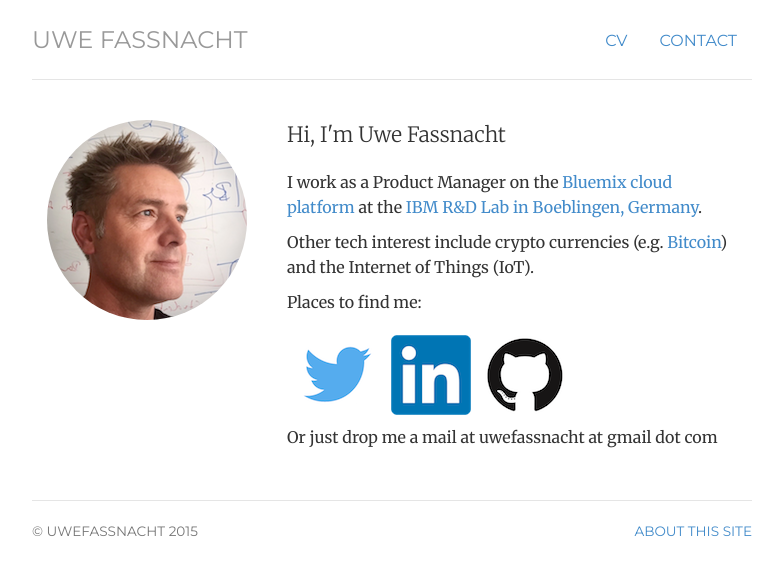
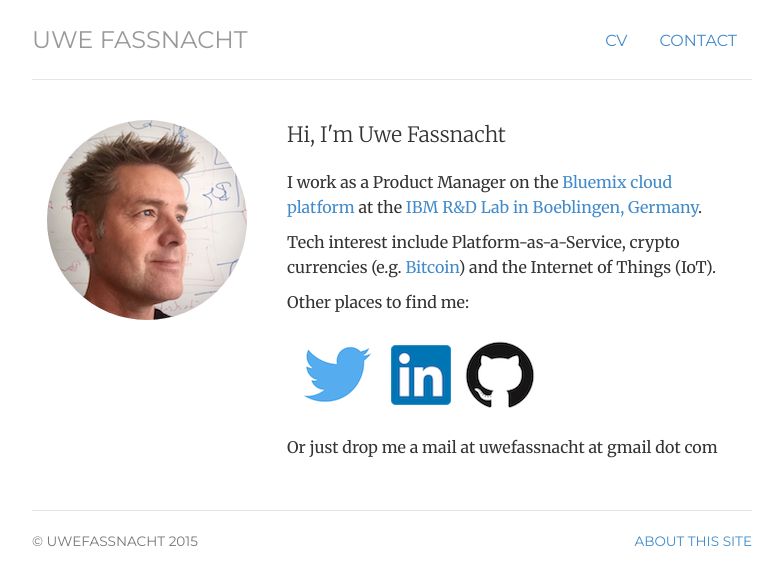
Before and after one commit to uwefassnacht/uwefassnacht.github.io, a Jekyll site: the page built from index.html, in a window 1280 px wide. Shown: the top 585 px of the page, without its empty margins (248-1031 px from the left). Built offline with Jekyll 4.4.1, drawn with Linux system fonts in a browser that asks for light colours.

Commit message:
Changed to "My CV"

```diff
--- a/_includes/header.html
+++ b/_includes/header.html
@@ -1,6 +1,6 @@
 <div class="header">
 	<ul class="nav nav-pills pull-right">
-		<li class="{{ page.cv }}"><a href="/cv/uwefassnacht.pdf" title="CV">CV</a></li>
+		<li class="{{ page.cv }}"><a href="/cv/uwefassnacht.pdf" title="My CV">CV</a></li>
 		<!-- <li class="{{ page.projects }}"><a href="/projects" title="Projects">Projects</a></li> -->
 		<li class="{{ page.contact }}"><a href="/contact" title="Contact">Contact</a></li>
 	</ul>
--- a/index.html
+++ b/index.html
@@ -16,14 +16,15 @@
 
 	<p>I work as a Product Manager on the <a href="http://www.ibm.com/cloud-computing/bluemix/">Bluemix cloud platform </a> at the <a href="http://www-05.ibm.com/de/entwicklung/index_en.html">IBM R&D Lab in Boeblingen, Germany</a>.</p>
 
-    <p>Other tech interest include crypto currencies (e.g. <a href="https://bitcoin.org">Bitcoin</a>) and the Internet of Things (IoT).</p>
+    <p>Tech interest include Platform-as-a-Service, crypto currencies (e.g. <a href="https://bitcoin.org">Bitcoin</a>) and the Internet of Things (IoT).</p>
 
-    <p>Places to find me:</p>
+    <p>Other places to find me:</p>
 
     <a href="https://www.twitter.com/uwefassnacht"><img src="img/twitter100px.png"></a>
     <a href="https://www.linkedin.com/in/uwefassnacht"><img src="img/linkedin100px.png"></a>
     <a href="https://www.github.com/uwefassnacht"><img src="img/github100px.png"></a>
 
+    <p> </p>
     <p>Or just drop me a mail at uwefassnacht at gmail dot com</p>
 
 	</div>
```
Also changed, not shown: img/github100px.png, img/linkedin100px.png.
